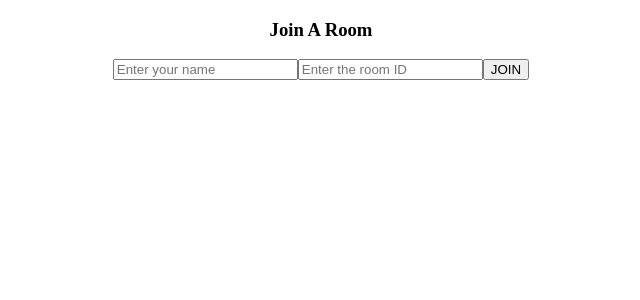
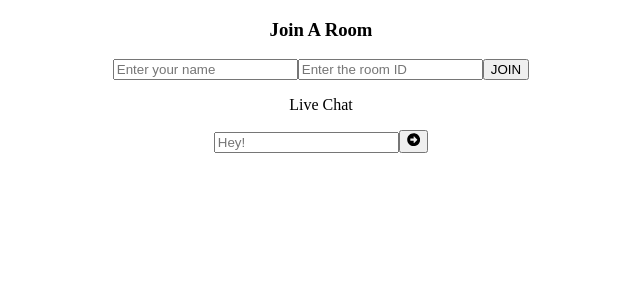
Before and after one commit to NISHANTSRI/Live-Chat-Socket-io, a React (Create React App) app in the folder client/: page / in a window 1280 px wide. Shown: the top 300 px of the page, without its empty margins (319-959 px from the left). Built offline with nearby package versions, Linux system fonts and the light colour scheme; no server answers.

Commit message:
react-icons-commit

```diff
--- a/client/src/Chat.js
+++ b/client/src/Chat.js
@@ -1,11 +1,17 @@
 import React from 'react'
+import { FaArrowAltCircleRight } from "react-icons/fa";
 
 function Chat({ socket, name, room }) {
     return (
         <div>
-            <div className="chat-header"></div>
+            <div className="chat-header">
+                <p> Live Chat </p>
+            </div>
             <div className="chat-body"></div>
-            <div className="chat-footer"></div>
+            <div className="chat-footer">
+                <input type='text' placeholder='Hey!' />
+                <button><FaArrowAltCircleRight /></button>
+            </div>
         </div>
     )
 }
```
Also changed, not shown: 1 other file (tests, documents, lock files or other folders).
